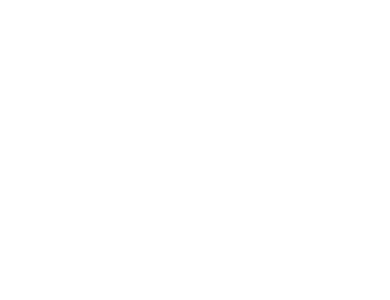
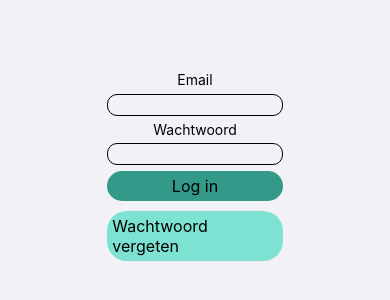
Before and after one commit to GTS-golven/FE, a React Native app in the folder GTS-golven/: screen / in a window 390 px wide. Shown: the part 256-556 px from the top of the page. Built offline with nearby package versions, Linux system fonts and the light colour scheme.

Commit message:
Inlog inputs

```diff
--- a/GTS-golven/App.js
+++ b/GTS-golven/App.js
@@ -1,16 +1,24 @@
 import React from 'react';
 import { StyleSheet, Text, View } from 'react-native';
+
+import Colors from './components/Colors';
+
+import Dashboard from './screen/Dashboard'
+import Gallery from './screen/Gallery'
+import Login from './screen/Login'
+
 
 export default function App() {
   return (
     <View style={styles.screen}>
-
+      <Login />
     </View>
   );
 }
 
 const styles = StyleSheet.create({
-  container: {
+  screen: {
     flex: 1,
+    backgroundColor: Colors.backgournd,
   },
 });
--- a/GTS-golven/components/Colors.js
+++ b/GTS-golven/components/Colors.js
@@ -1,3 +1,11 @@
 export default {
-    color: '#'
+    backgournd: '#F2F1F6',
+    primary: '#FFFFFF',
+
+    backgrounddark: '#',
+    primarydark: '#',
+
+    text: '#000000',
+    button1: '#339989',
+    button2: '#7DE2D1',
 }
--- a/GTS-golven/screen/Login.js
+++ b/GTS-golven/screen/Login.js
@@ -1,10 +1,25 @@
 import React from 'react'
-import { View, Text, StyleSheet } from 'react-native'
+import { View, Text, TextInput, Pressable, StyleSheet } from 'react-native'
+
+import Colors from '../components/Colors';
 
 const Dashboard = props => {
     return (
         <View style={styles.screen}>
-            <Text></Text>
+            <View style={styles.card}>
+                <Text>Email</Text>
+                <TextInput style={styles.textinpput} />
+                <Text>Wachtwoord</Text>
+                <TextInput style={styles.textinpput} />
+                <View>
+                    <Pressable style={[styles.button, styles.button1]}>
+                        <Text style={styles.text}>Log in</Text>
+                    </Pressable>
+                    <Pressable style={[styles.button, styles.button2]}>
+                        <Text style={styles.text}>Wachtwoord vergeten</Text>
+                    </Pressable>
+                </View>
+            </View>
         </View>
     )
 };
@@ -12,7 +27,45 @@
 const styles = StyleSheet.create({
     screen: {
         flex: 1,
-    }
+        justifyContent: 'center',
+        alignItems: 'center'
+    },
+
+    card: {
+        width: '45%',
+        height: 200,
+        justifyContent: 'space-evenly',
+        alignItems: 'center',
+    },
+
+    text: {
+        fontSize: 16,
+    },
+
+    button: {
+        alignItems: 'center',
+        justifyContent: 'center',
+        padding: 5,
+        borderRadius: 20,
+    },
+
+    button1: {
+        marginBottom: 10,
+        backgroundColor: Colors.button1,
+    },
+    button2: {
+        backgroundColor: Colors.button2,
+    },
+
+    textinpput: {
+        height: 20,
+        width: 50,
+        borderColor: Colors.text,
+        borderWidth: 1,
+        borderRadius: 10,
+        padding: 10,
+        width: '100%'
+    },
 });
 
 export default Dashboard;
```
